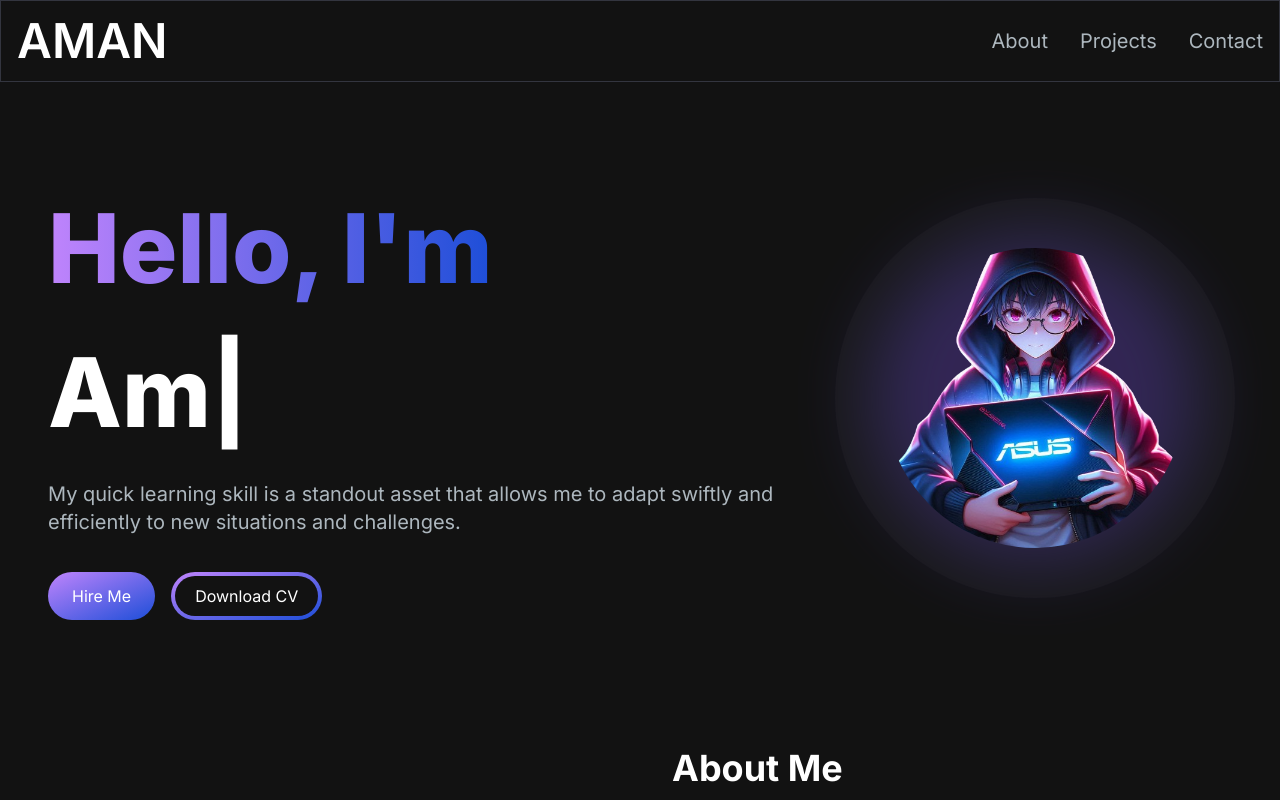
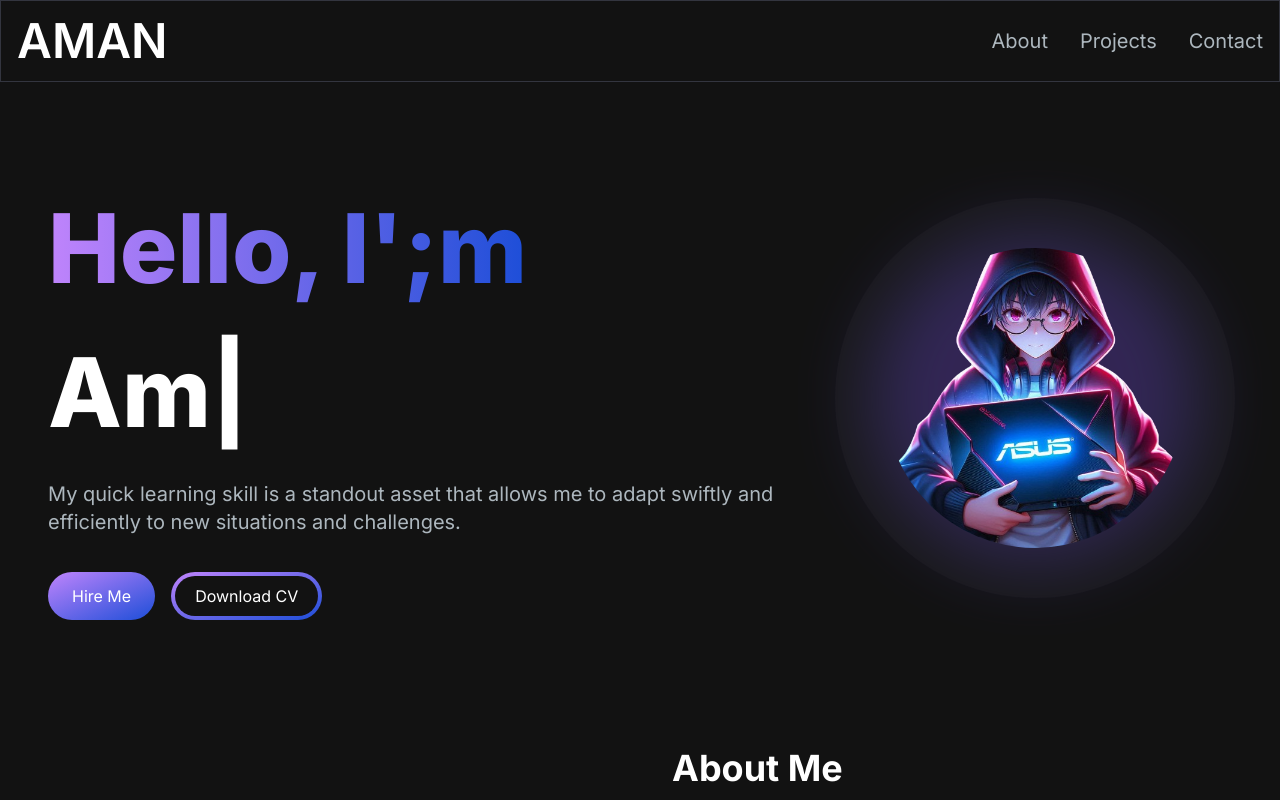
Before and after one commit to aman090304/Next-Portfolio, a Next.js app: page / in a window 1280 px wide. Shown: the top 800 px of the page. Built offline with nearby package versions, Linux system fonts and the light colour scheme.

Commit message:
Initial Commit

```diff
--- a/src/app/components/EmailSection.jsx
+++ b/src/app/components/EmailSection.jsx
@@ -44,12 +44,12 @@ const EmailSection = () => {
       <div className="bg-[radial-gradient(ellipse_at_center,_var(--tw-gradient-stops))] from-primary-400 to-blue-700 opacity-30 rounded-full h-80 w-80 z-0 blur-2xl absolute top-3/4 -left-4 transform -translate-x-1/2 -translate-1/2"></div>
       <div className="z-10">
         <h5 className="text-xl font-bold text-white my-2">
-          Let&apos;s Connect
+          Let';s Connect
         </h5>
         <p className="text-[#ADB7BE] mb-4 max-w-md">
           {" "}
-          I&apos;m currently looking for new opportunities, my inbox is always
-          open. Whether you have a question or just want to say hi, I&apos;ll
+          I';m currently looking for new opportunities, my inbox is always
+          open. Whether you have a question or just want to say hi, I';ll
           try my best to get back to you!
         </p>
         <div className="socials flex flex-row gap-2">
--- a/src/app/components/HeroSection.jsx
+++ b/src/app/components/HeroSection.jsx
@@ -17,7 +17,7 @@ const HeroSection = () => {
         >
           <h1 className="text-white mb-4 text-4xl sm:text-5xl lg:text-8xl lg:leading-normal font-extrabold">
             <span className="text-transparent bg-clip-text bg-gradient-to-r from-primary-400 to-blue-700">
-              Hello, I&apos;m{" "}
+              Hello, I';m{" "}
             </span>
             <br></br>
             <TypeAnimation
```
